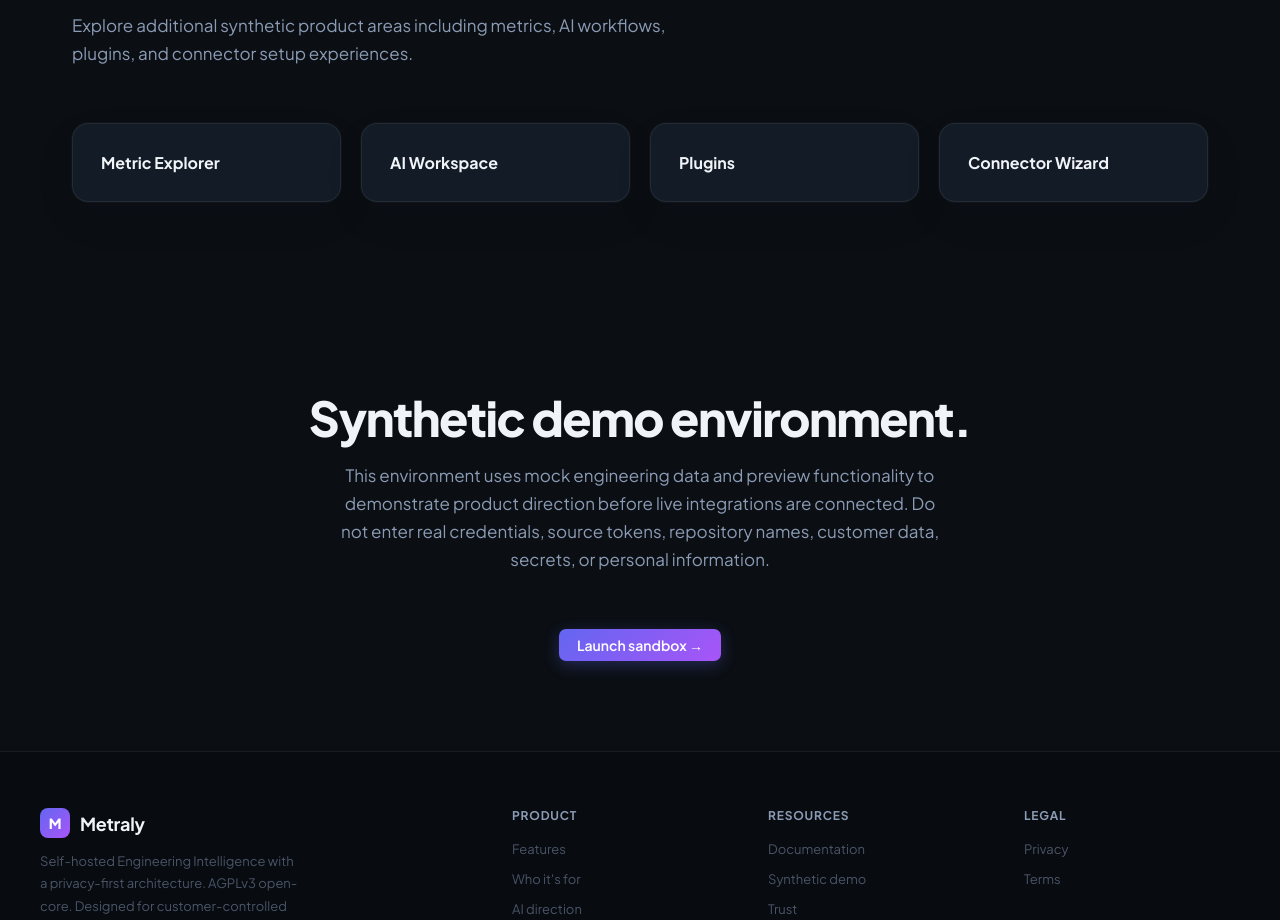
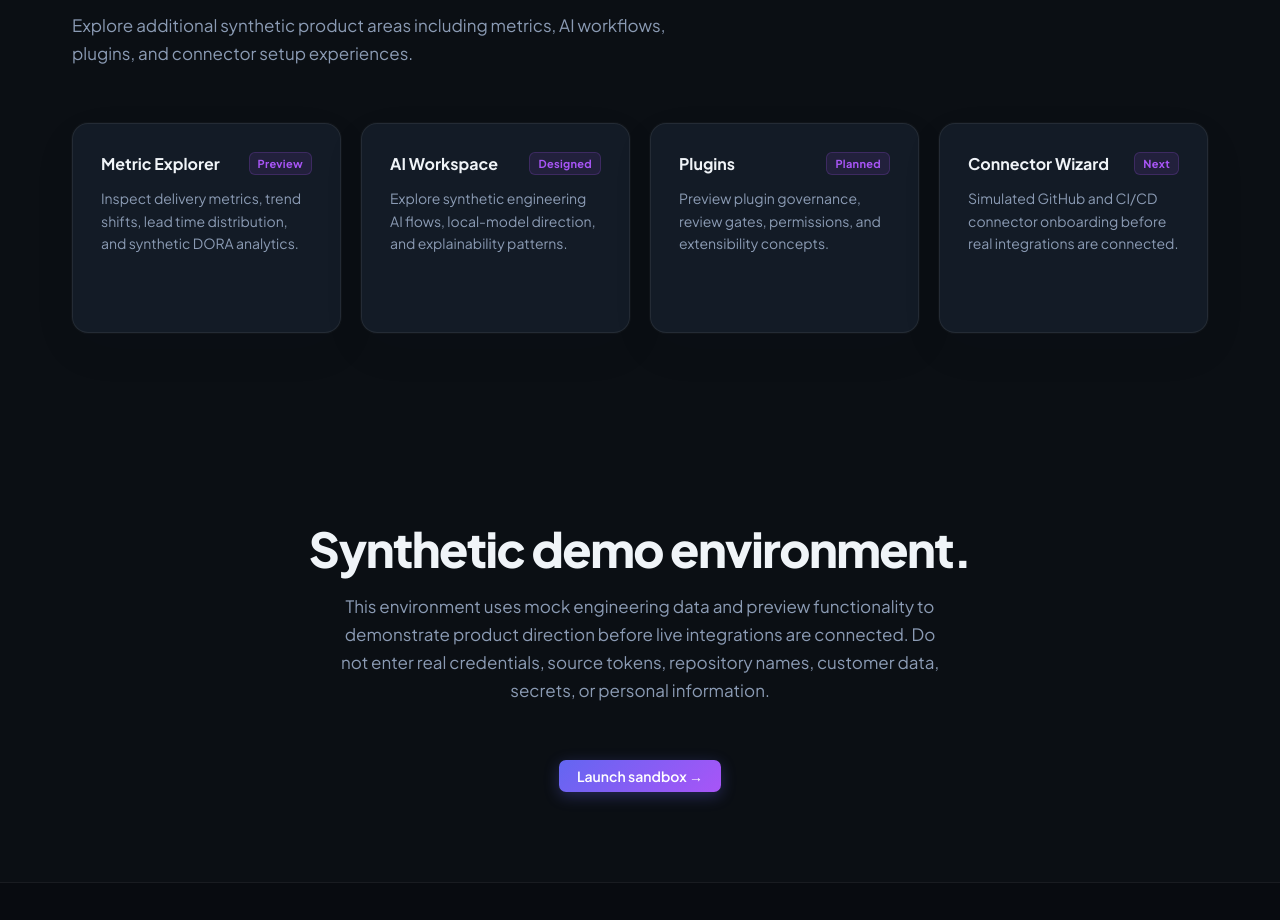
Before and after one commit to getmetraly/website, a Next.js app: page /demo in a window 1280 px wide. Shown: the part 1489-2409 px from the top of the page. Built offline with nearby package versions, Linux system fonts and the light colour scheme.

Commit message:
style: improve demo advanced section cards

```diff
--- a/app/demo/page.tsx
+++ b/app/demo/page.tsx
@@ -38,18 +38,26 @@ const roleCards = [
 const advancedAreas = [
   {
     title: "Metric Explorer",
+    desc: "Inspect delivery metrics, trend shifts, lead time distribution, and synthetic DORA analytics.",
+    status: "Preview",
     href: "/demo-app/#/metrics",
   },
   {
     title: "AI Workspace",
+    desc: "Explore synthetic engineering AI flows, local-model direction, and explainability patterns.",
+    status: "Designed",
     href: "/demo-app/#/ai",
   },
   {
     title: "Plugins",
+    desc: "Preview plugin governance, review gates, permissions, and extensibility concepts.",
+    status: "Planned",
     href: "/demo-app/#/plugins",
   },
   {
     title: "Connector Wizard",
+    desc: "Simulated GitHub and CI/CD connector onboarding before real integrations are connected.",
+    status: "Next",
     href: "/demo-app/#/wizard",
   },
 ];
@@ -132,9 +140,14 @@ export default function DemoPage() {
                   key={item.title}
                   href={item.href}
                   className={styles.card}
-                  style={{ textDecoration: "none", color: "inherit" }}
+                  style={{ textDecoration: "none", color: "inherit", minHeight: 210 }}
                 >
-                  <h3 className={styles.cardTitle}>{item.title}</h3>
+                  <div className={styles.cardHead}>
+                    <h3 className={styles.cardTitle}>{item.title}</h3>
+                    <span className={styles.status}>{item.status}</span>
+                  </div>
+
+                  <p className={styles.cardDesc}>{item.desc}</p>
                 </a>
               ))}
             </div>
```
